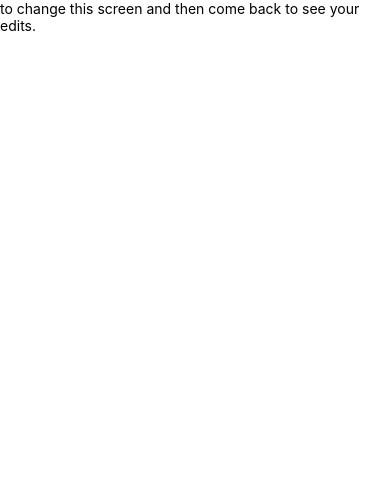
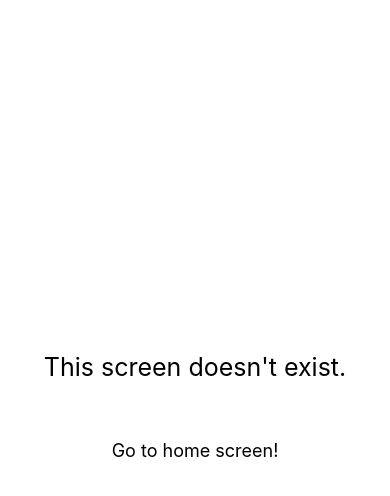
Before and after one commit to josemak25/streams_test, a React Native app: screen / in a window 390 px wide. Shown: the top 496 px of the page. Built offline with nearby package versions, Linux system fonts and the light colour scheme.

Commit message:
add home screen component with component basic styles and also fixed tsconfig paths

```diff
--- a/App.tsx
+++ b/App.tsx
@@ -7,14 +7,10 @@
  */
 
 import React from 'react';
-import {Text, View} from 'react-native';
+import {Home} from './src/screens';
 
 const App = () => {
-  return (
-    <View>
-      <Text>to change this screen and then come back to see your edits.</Text>
-    </View>
-  );
+  return <Home />;
 };
 
 export default App;
--- a/babel.config.js
+++ b/babel.config.js
@@ -3,7 +3,6 @@ module.exports = function (api) {
   return {
     presets: ['module:metro-react-native-babel-preset'],
     plugins: [
-      'react-native-reanimated/plugin',
       [
         'module-resolver',
         {
--- /dev/null
+++ b/src/screens/Home/Home.styles.ts
@@ -0,0 +1,32 @@
+import styled from 'styled-components/native';
+
+export const Container = styled.View`
+  flex: 1;
+  padding: 20px;
+  align-items: center;
+  justify-content: center;
+  background-color: #fff;
+`;
+
+export const Button = styled.TouchableOpacity`
+  margin-top: 15px;
+  padding-vertical: 15px;
+`;
+
+export const Title = styled.Text.attrs({
+  adjustsFontSizeToFit: true,
+  allowFontScaling: true,
+})`
+  text-align: center;
+  color: #000;
+  font-size: 25px;
+  line-height: 26px;
+`;
+
+export const Subtitle = styled(Title)`
+  color: #000;
+  font-size: 18px;
+  margin-top: 30px;
+  line-height: 21px;
+  margin-vertical: 15px;
+`;
--- /dev/null
+++ b/src/screens/Home/Home.tsx
@@ -0,0 +1,14 @@
+import React from 'react';
+
+import {Title, Button, Subtitle, Container} from './Home.styles';
+
+export const Home = () => {
+  return (
+    <Container>
+      <Title>This screen doesn't exist.</Title>
+      <Button onPress={() => {}}>
+        <Subtitle>Go to home screen!</Subtitle>
+      </Button>
+    </Container>
+  );
+};
--- /dev/null
+++ b/src/screens/Home/index.ts
@@ -0,0 +1 @@
+export * from './Home';
--- /dev/null
+++ b/src/screens/index.ts
@@ -0,0 +1 @@
+export * from './Home';
--- a/typings/screens.d.ts
+++ b/typings/screens.d.ts
@@ -5,10 +5,9 @@
 
 export type HomeStackParamList = {
   HomeScreen: undefined;
-  NotFoundScreen: undefined;
 };
 
 // App Navigation prop types
 export type RootStackParamList = HomeStackParamList;
 
-export type RootStackScreensList = 'HomeScreen' | 'NotFoundScreen';
+export type RootStackScreensList = 'HomeScreen';
```
Also changed, not shown: tsconfig.json (+15 -58 lines).
